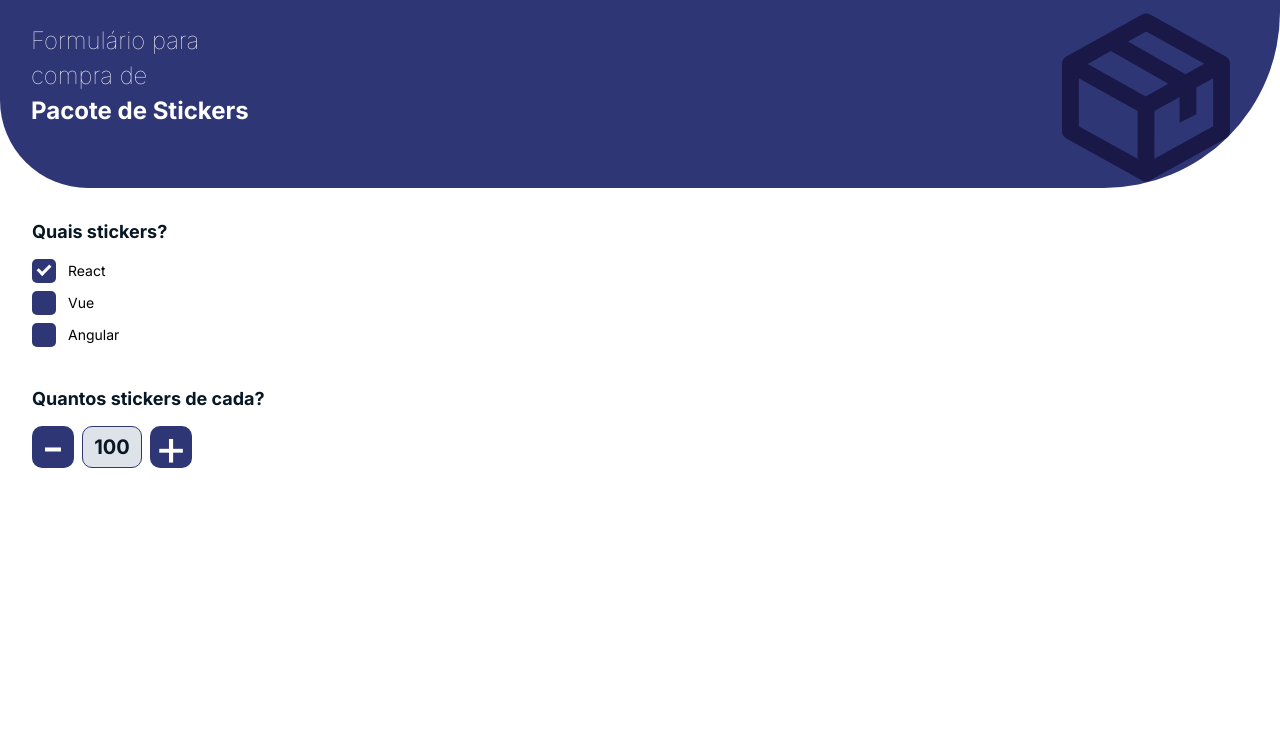
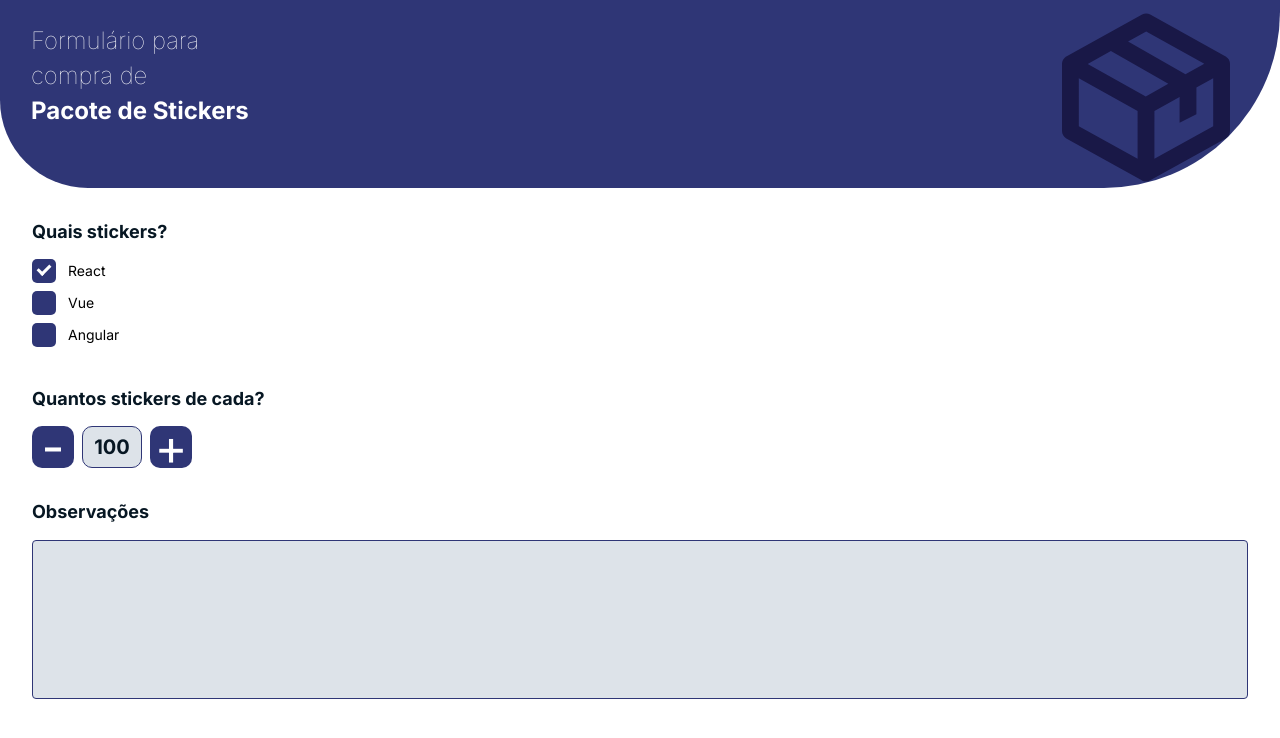
Before and after one commit to gabriellymoura/formulario-react, a React (Vite) app: page / in a window 1280 px wide. Shown: the top 738 px of the page. Built offline with nearby package versions, Linux system fonts and the light colour scheme.

Commit message:
estilizando comments component

```diff
--- a/src/components/Comments.component.tsx
+++ b/src/components/Comments.component.tsx
@@ -2,8 +2,33 @@ import styled from "styled-components";
 
 const Comments = () => {
     return (
-        <div></div>
+        <Container>
+            <Title>Observações</Title>
+            <CommentsArea></CommentsArea>
+        </Container>
     );
 };
 
+const Container = styled.div`
+  display: flex;
+  flex-direction: column;
+  row-gap: 16px;
+`;
+
+const Title = styled.p`
+  font-weight: bold;
+  font-size: 18px;
+  color: #071723;
+`;
+
+const CommentsArea = styled.textarea`
+    all: unset;
+    border: 1px #2F3676 solid;
+    border-radius: 4px;
+    width: auto;
+    height: 125px;
+    padding: 1rem;
+    background-color: #DDE3E9;
+`;
+
 export default Comments;
```
